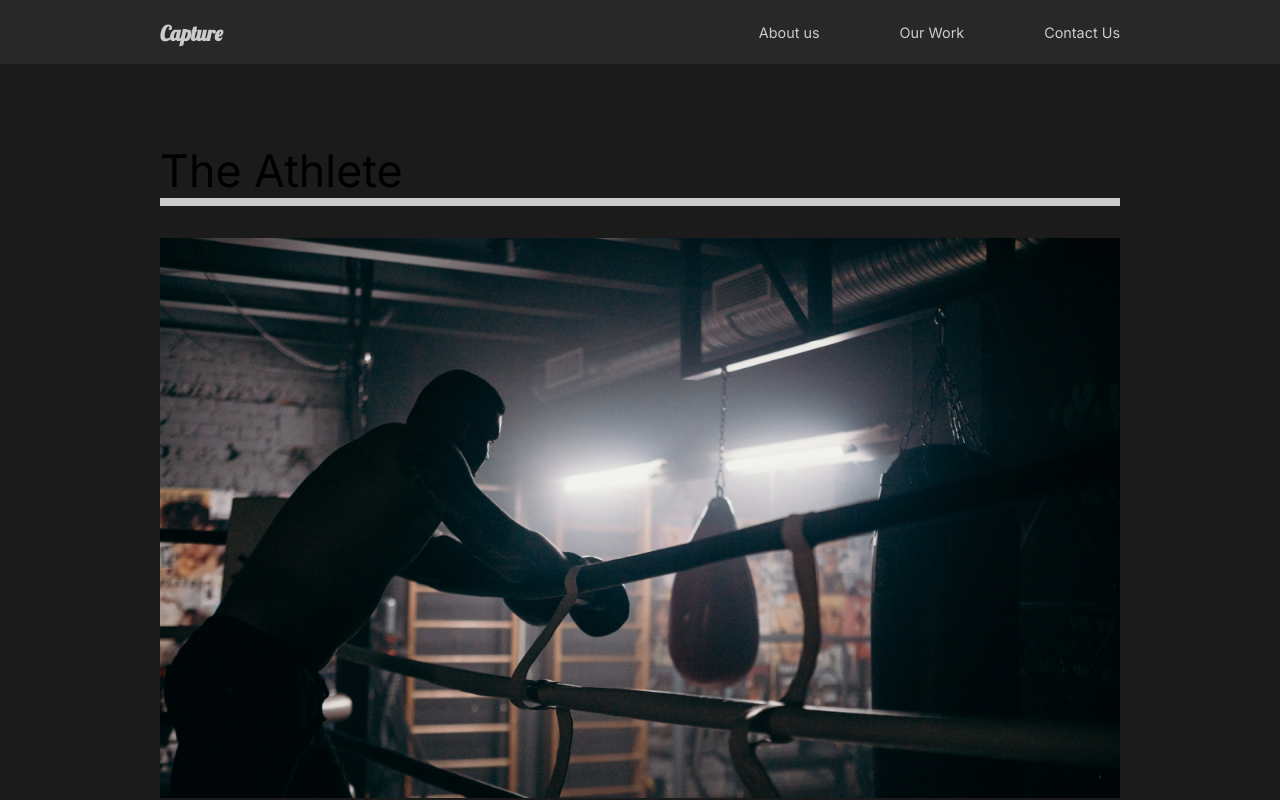
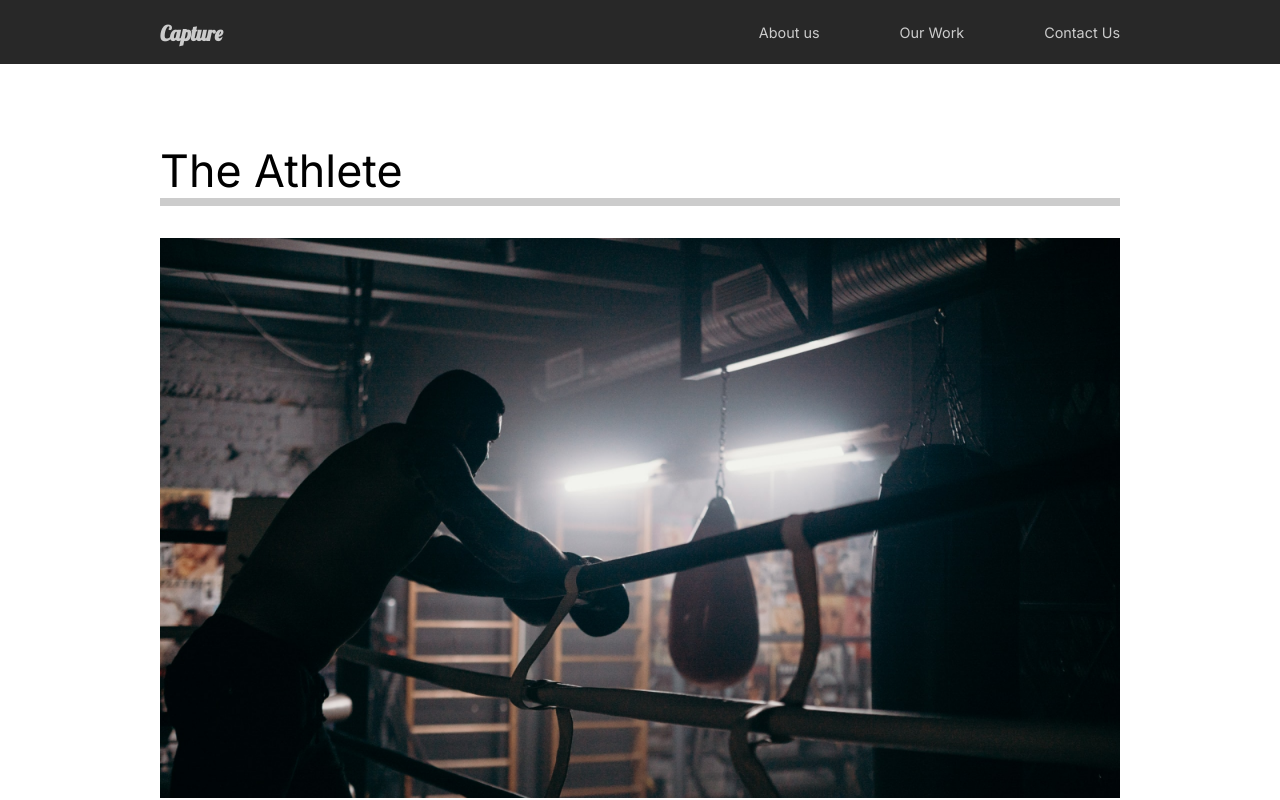
Before and after one commit to amircodington/capture-portofolio, a React (Create React App) app: page /work in a window 1280 px wide. Shown: the top 800 px of the page. Built offline with nearby package versions, Linux system fonts and the light colour scheme.

Commit message:
pageAnimation

```diff
--- a/src/App.js
+++ b/src/App.js
@@ -10,19 +10,25 @@
 import GlobalStyle from './components/GlobalStyle';
 
 //import router
-import { Routes, Route } from 'react-router-dom';
+import { Routes, Route, useLocation } from 'react-router-dom';
+
+//Animation
+import { AnimatePresence } from 'framer-motion';
 
 function App() {
+  const location = useLocation();
   return (
     <div className='App'>
       <GlobalStyle />
       <Nav />
-      <Routes>
-        <Route path='/' element={<AboutUs />} />
-        <Route path='/work' element={<OurWork />} />
-        <Route path='/work/:id' element={<MovieDetail />} />
-        <Route path='/contact' element={<ContactUs />} />
-      </Routes>
+      <AnimatePresence exitBeforeEnter>
+        <Routes location={location} key={location.pathname}>
+          <Route path='/' element={<AboutUs />} />
+          <Route path='/work' element={<OurWork />} />
+          <Route path='/work/:id' element={<MovieDetail />} />
+          <Route path='/contact' element={<ContactUs />} />
+        </Routes>
+      </AnimatePresence>
     </div>
   );
 }
--- /dev/null
+++ b/src/animation.js
@@ -0,0 +1,20 @@
+export const pageAnimation = {
+  hidden: {
+    opacity: 0,
+    y: 300,
+  },
+  show: {
+    opacity: 1,
+    y: 0,
+    transition: {
+      duration: 1,
+    },
+  },
+  exit: {
+    opacity: 0,
+    y: 300,
+    transition: {
+      duration: 1,
+    },
+  },
+};
--- a/src/pages/AboutUs.js
+++ b/src/pages/AboutUs.js
@@ -4,13 +4,22 @@
 import ServicesSection from '../components/ServicesSection';
 import FaqSection from '../components/FaqSection';
 
+// animation
+import { motion } from 'framer-motion';
+import { pageAnimation } from '../animation';
+
 const AboutUs = () => {
   return (
-    <div>
+    <motion.div
+      variants={pageAnimation}
+      initial='hidden'
+      animate='show'
+      exit='exit'
+    >
       <AboutSection />
       <ServicesSection />
       <FaqSection />
-    </div>
+    </motion.div>
   );
 };
 
--- a/src/pages/ContactUs.js
+++ b/src/pages/ContactUs.js
@@ -1,7 +1,21 @@
 import React from 'react';
 
+// animation
+import { motion } from 'framer-motion';
+import { pageAnimation } from '../animation';
+
 const ContactUs = () => {
-  return <h1>Contact Us</h1>;
+  return (
+    <motion.div
+      variants={pageAnimation}
+      initial='hidden'
+      animate='show'
+      exit='exit'
+      style={{ backgroundColor: '#fff' }}
+    >
+      Contact Us
+    </motion.div>
+  );
 };
 
 export default ContactUs;
--- a/src/pages/MovieDetail.js
+++ b/src/pages/MovieDetail.js
@@ -2,6 +2,10 @@
 import styled from 'styled-components';
 import { MovieState } from '../movieState';
 import { useLocation } from 'react-router-dom';
+
+// animation
+import { motion } from 'framer-motion';
+import { pageAnimation } from '../animation';
 
 const MovieDetail = () => {
   const url = useLocation().pathname;
@@ -19,7 +23,12 @@
   return (
     <div>
       {movie && (
-        <Detail>
+        <Detail
+          variants={pageAnimation}
+          initial='hidden'
+          animate='show'
+          exit='exit'
+        >
           <HeadLine>
             <h2>{movie.title}</h2>
             <img src={movie.mainImg} alt={movie.title} />
@@ -42,7 +51,7 @@
   );
 };
 
-const Detail = styled.div`
+const Detail = styled(motion.div)`
   color: white;
 `;
 
--- a/src/pages/OurWork.js
+++ b/src/pages/OurWork.js
@@ -8,9 +8,19 @@
 
 import { Link } from 'react-router-dom';
 
+// animation
+import { motion } from 'framer-motion';
+import { pageAnimation } from '../animation';
+
 const OurWork = () => {
   return (
-    <Work>
+    <Work
+      variants={pageAnimation}
+      initial='hidden'
+      animate='show'
+      exit='exit'
+      style={{ backgroundColor: '#fff' }}
+    >
       <Movie>
         <h2>The Athlete</h2>
         <div className='line'></div>
@@ -36,7 +46,7 @@
   );
 };
 
-const Work = styled.div`
+const Work = styled(motion.div)`
   min-height: 100vh;
   overflow: hidden;
   padding: 5rem 10rem;
```
Also changed, not shown: src/components/AboutSection.js (+15 -11 lines).
